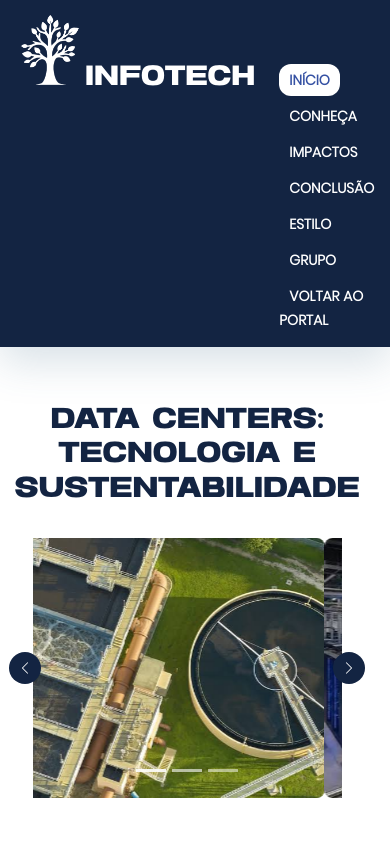
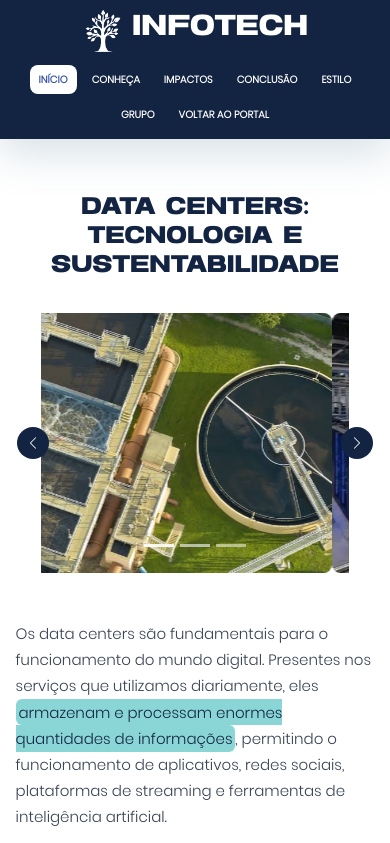
Before and after one commit to adriellybarbosa-cmyk/trabalho-infotech, a plain HTML site: page index.html in a window 390 px wide. Shown: the top 843 px of the page. Drawn offline with nearby package versions, Linux system fonts and the light colour scheme.

Commit message:
Update style.css

```diff
--- a/style.css
+++ b/style.css
@@ -393,8 +393,62 @@ hr {
 /* RESPONSIVIDADE */
 
 /* Celulares */
-   @media (max-width: 600px) {
 
+
+/* RESPONSIVIDADE */
+
+/* CELULARES */
+@media (max-width: 600px) {
+
+    /* HEADER */
+    header {
+        position: sticky;
+        display: flex;
+        flex-direction: column;
+        align-items: center;
+        gap: 12px;
+        padding: 10px 8px;
+    }
+
+    .logo {
+        display: flex;
+        align-items: center;
+        justify-content: center;
+        gap: 8px;
+    }
+
+    .logo img {
+        width: 42px;
+        height: 42px;
+    }
+
+    header h1 {
+        font-size: 1.8rem;
+    }
+
+    header nav {
+        width: 100%;
+    }
+
+    header nav ul {
+        display: flex;
+        flex-direction: row;
+        flex-wrap: wrap;
+        justify-content: center;
+        gap: 6px;
+        padding: 0;
+        margin: 0;
+    }
+
+    header nav a {
+        display: block;
+        font-size: 10px;
+        padding: 7px 9px;
+        border-radius: 8px;
+        white-space: nowrap;
+    }
+
+    /* CARROSSEL */
     #carousel {
         width: 100% !important;
         max-width: 100% !important;
@@ -420,46 +474,46 @@ hr {
         width: 35px !important;
     }
 
-   .cards-impactos {
+    /* CARDS */
+    .cards-impactos {
         grid-template-columns: 1fr;
         gap: 12px;
     }
 
-    header {
-        padding: 15px;
+    .card-inicio,
+    .card {
+        padding: 18px;
     }
 
-    .logo {
-        justify-content: center;
-    }
-
-    nav ul {
-        gap: 12px;
-        padding: 0;
-    }
-
-    nav a {
-        font-size: 14px;
-    }
-
+    /* CONTEÚDO */
     main {
         width: 92%;
+        margin: 2% auto;
     }
 
     h2 {
-        font-size: 24px;
+        font-size: 24px !important;
     }
 
     p {
         font-size: 15px;
     }
 
-    .destaques .card {
-        padding: 18px;
-    }
-
+    /* FOOTER */
     footer {
         text-align: center;
         padding: 15px;
     }
+
+    .foot {
+        display: flex;
+        flex-wrap: wrap;
+        justify-content: center;
+        gap: 8px;
+    }
+
+    .foot a {
+        font-size: 11px;
+        padding: 6px;
+    }
 }
```
